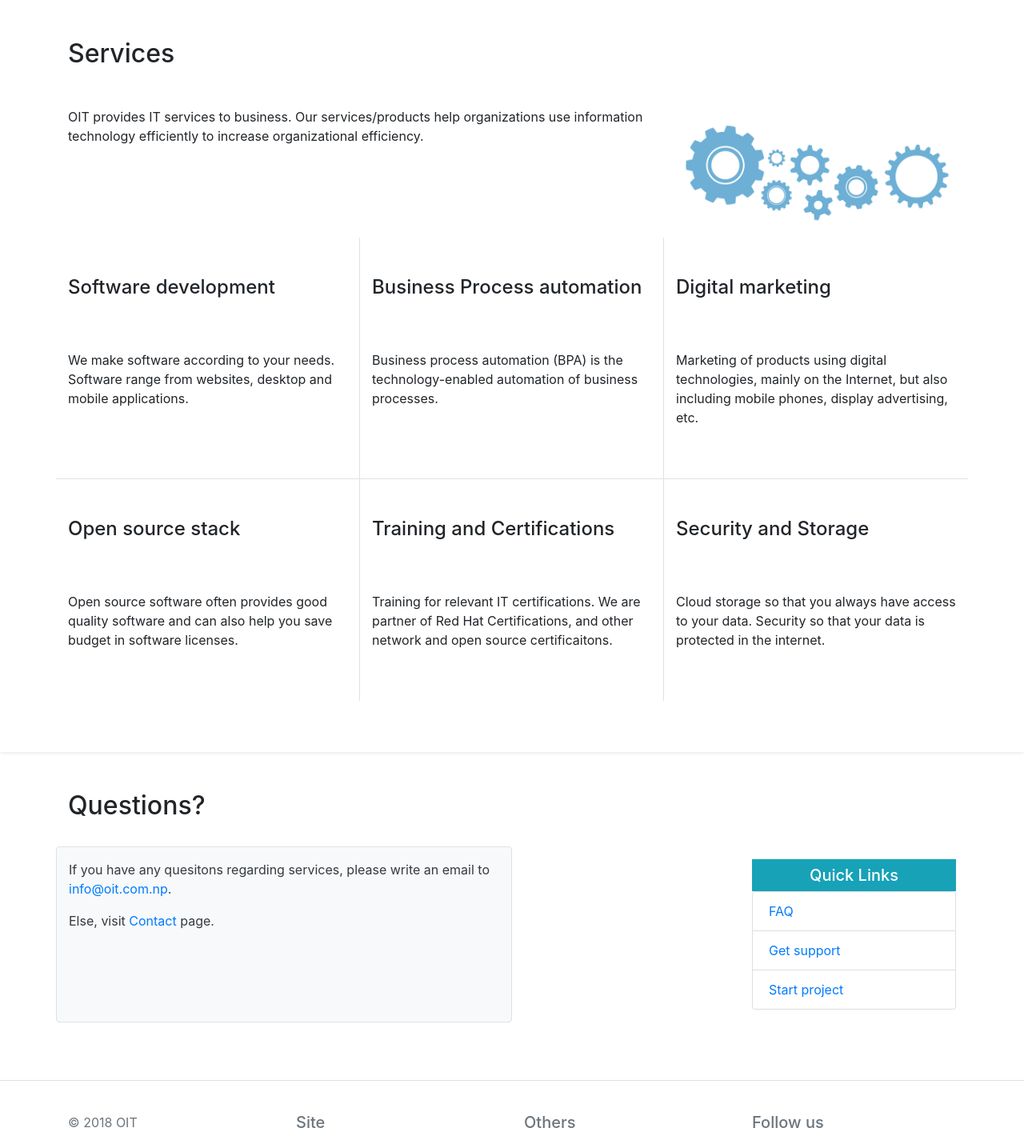
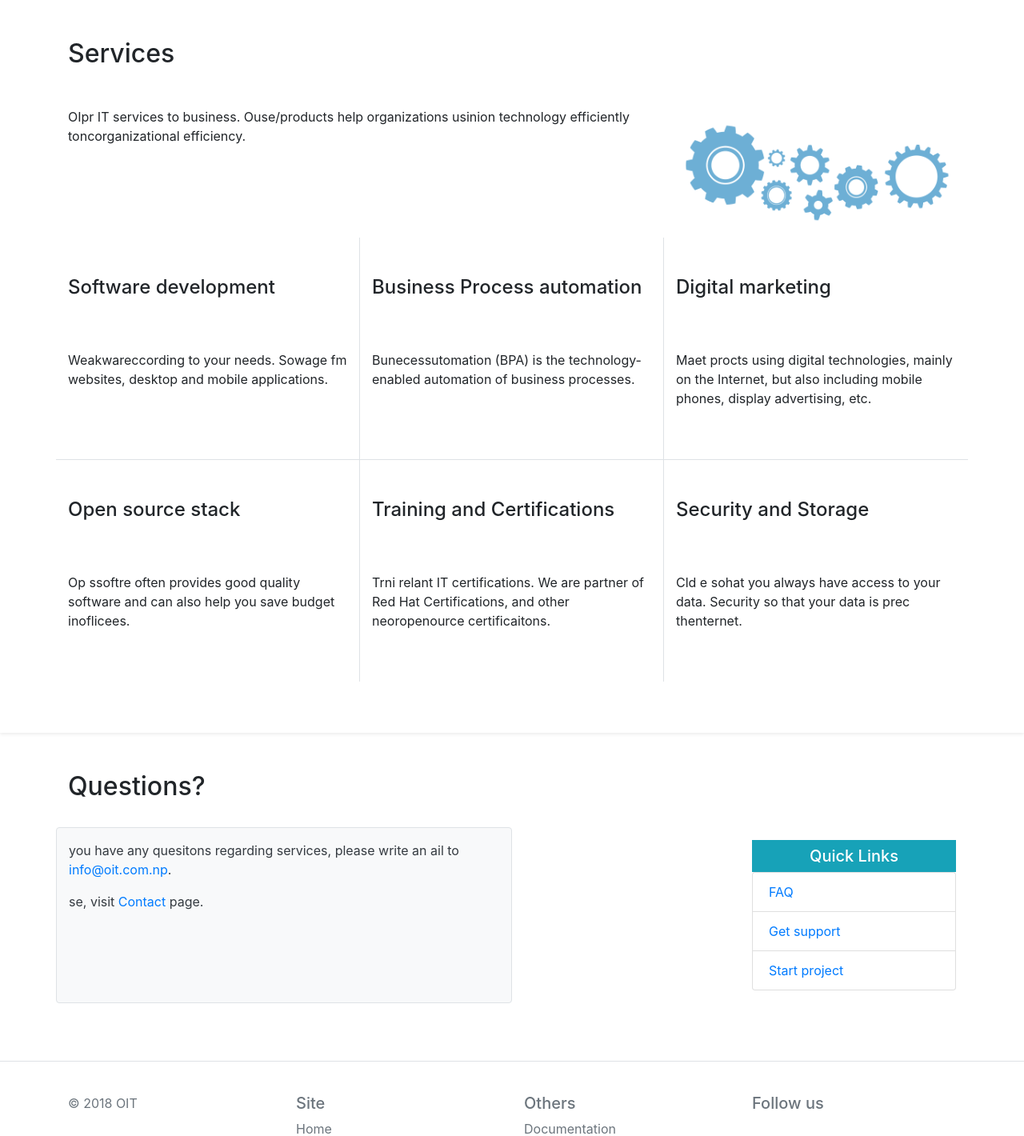
Before and after one commit to navrang-hotel/oit, a Django app: page /services/ in a window 1280 px wide. Shown: the part 57-1477 px from the top of the page at 80% size. Run offline with Django 3.2, Linux system fonts and the light colour scheme; some libraries are stand-ins or nearby versions.

Commit message:
Made minor FE changes again

```diff
--- a/base/templates/base/careers.html
+++ b/base/templates/base/careers.html
@@ -1,8 +1,6 @@
 {% extends 'base/base_generic.html' %}
 
-{% block navCar %}
-  active
-{% endblock %}
+{% block navCar %} active {% endblock %}
 
 {% block content %}
   <div class="container-fluid shadow-sm">
--- a/base/templates/base/services.html
+++ b/base/templates/base/services.html
@@ -1,8 +1,6 @@
 {% extends 'base/base_generic.html' %}
 
-{% block navSer %}
-  active
-{% endblock %}
+{% block navSer %} active {% endblock %}
 
 {% block content %}
 <div class="container-fluid bg-info-rm text-white-rm pb-5 shadow-sm">
@@ -11,10 +9,10 @@
     <div class="row py-3">
       <div class="col-sm-8">
         <p>
-OIT provides IT services to business.
-Our services/products help organizations
-use information technology efficiently
-to increase organizational efficiency.
+OIpr IT services to business.
+Ouse/products help organizations
+usinion technology efficiently
+toncorganizational efficiency.
         </p>
       </div>
       <div class="col-sm-4">
@@ -28,66 +26,66 @@ to increase organizational efficiency.
         <h4 class="pb-3">Software development</h4>
          <i class="fas fa-desktop fa-2x mr-3 text-info"></i><br/>
         <p class="pt-3">
-We make software according to your needs.
-Software range from websites, desktop and mobile applications.
+Weakwareccording to your needs.
+Sowage fm websites, desktop and mobile applications.
         </p>
       </div>
       <div class="col-sm-4 border-right py-5">
         <h4 class="pb-3">Business Process automation</h4>
         <i class="fas fa-magic fa-2x mr-3 text-info"></i><br/>
         <p class="pt-3">
-Business process automation (BPA) is the technology-enabled automation of business processes.
+Bunecessutomation (BPA) is the technology-enabled automation of business processes.
         </p>
       </div>
       <div class="col-sm-4 py-5">
         <h4 class="pb-3">Digital marketing</h4>
         <i class="fas fa-volume-up fa-2x mr-3 text-info"></i>
         <p class="pt-3">
-Marketing of products using digital technologies, mainly on the Internet, but also including mobile phones, display advertising, etc.
+Maet procts using digital technologies, mainly on the Internet, but also including mobile phones, display advertising, etc.
         </p>
       </div>
     </div>
-
 
     <div class="row pt-5-rm">
       <div class="col-sm-4 border-right border-right-danger py-5">
         <h4 class="pb-3">Open source stack</h4>
         <i class="fas fa-briefcase fa-2x mr-3 text-info"></i><br/>
         <p class="pt-3">
-Open source software often provides good quality software and can also help you save budget
-in software licenses.
+Op ssoftre often provides good quality software and can also help you save budget
+inoflicees.
         </p>
       </div>
       <div class="col-sm-4 border-right py-5">
         <h4 class="pb-3">Training and Certifications</h4>
         <i class="fas fa-calculator fa-2x mr-3 text-info"></i><br/>
         <p class="pt-3">
-Training for relevant IT certifications. We are partner of Red Hat Certifications, and other
-network and open source certificaitons.
+Trni relant IT certifications. We are partner of Red Hat Certifications, and other
+neoropenource certificaitons.
         </p>
       </div>
       <div class="col-sm-4 py-5">
         <h4 class="pb-3">Security and Storage</h4>
         <i class="fas fa-cloud fa-2x mr-3 text-info"></i><br/>
         <p class="pt-3">
-Cloud storage so that you always have access to your data. Security so that your data is
-protected in the internet.
+Cld e sohat you always have access to your data. Security so that your data is
+prec thenternet.
         </p>
       </div>
     </div>
   </div>
 </div>
 
+
 <div class="container my-5">
   <h2>Questions?</h2>
   <div class="row py-4 text-dark">
     <div class="col-sm-6 bg-light border rounded py-3">
       <p>
-If you have any quesitons regarding services, please write an
-email to <a href="mailto:info@oit.com.np">info@oit.com.np</a>.
+ you have any quesitons regarding services, please write an
+ail to <a href="mailto:info@oit.com.np">info@oit.com.np</a>.
       </p>
       <p>
-Else, visit <a href="{% url 'base-contact' %}">Contact</a> page.
+se, visit <a href="{% url 'base-contact' %}">Contact</a> page.
       </p>
     </div>
     <div class="col-sm-3 py-3">
```
Also changed, not shown: base/templates/base/contact.html (+10 -9 lines). Lines whose indentation alone changed are shown as unchanged.
